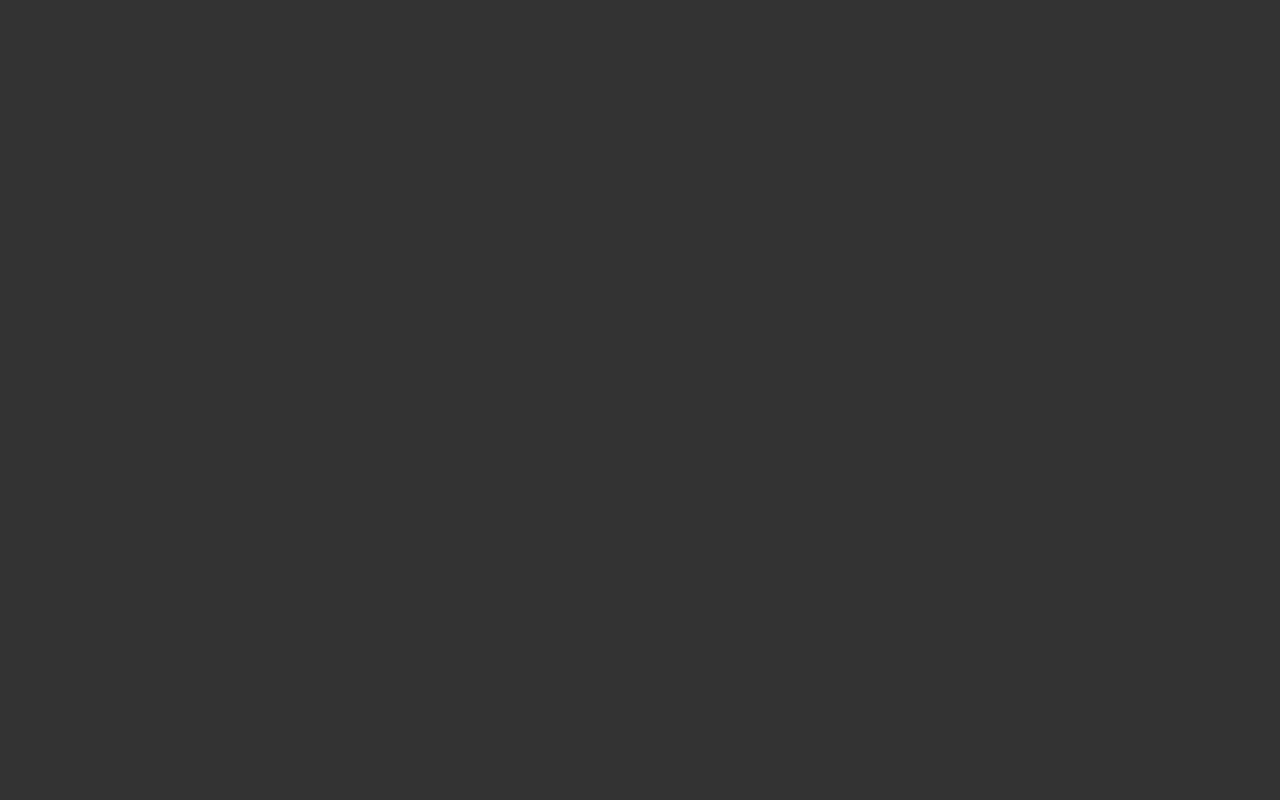
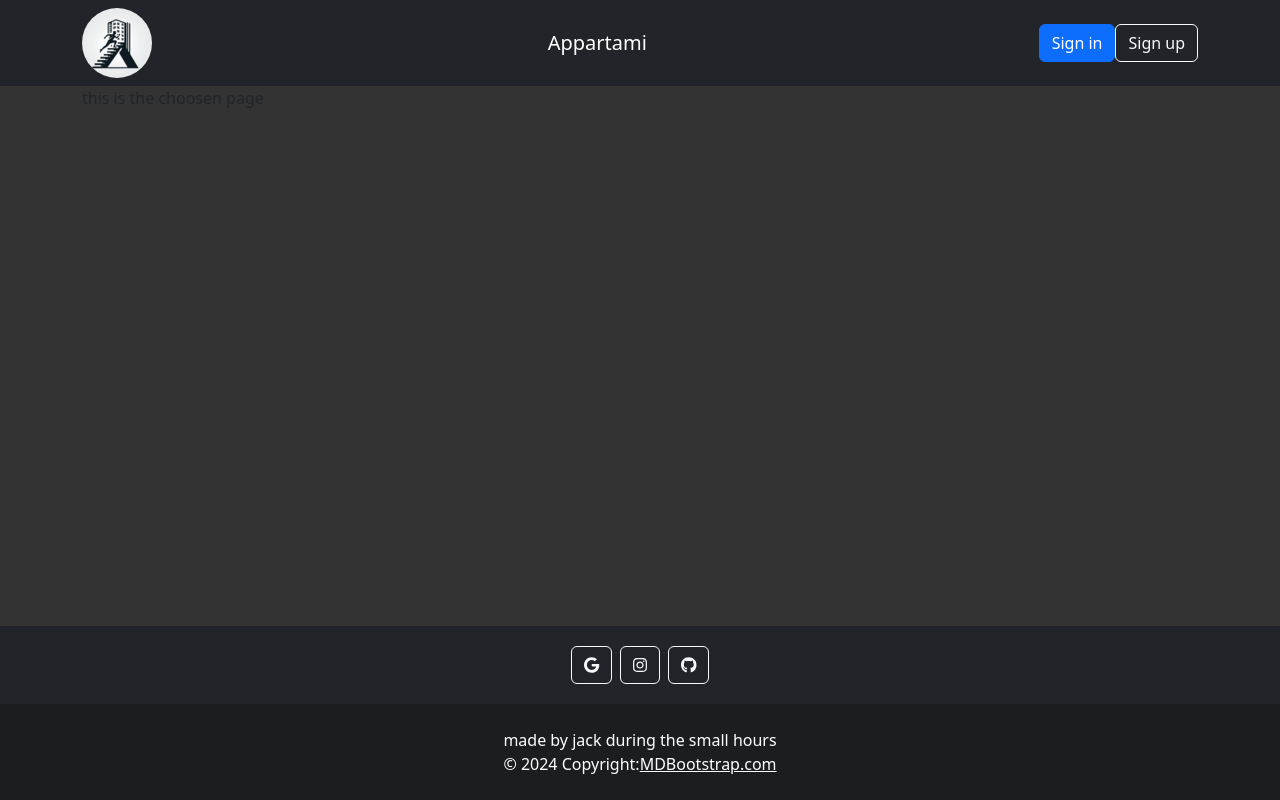
Before and after one commit to comitanigiacomo/appartami, a React (Create React App) app in the folder frontend/: page /#/chooseStanza in a window 1280 px wide. Before the commit this address had no page. Built offline with nearby package versions, Linux system fonts and the light colour scheme; sample sign-in values are in the browser's storage.

Commit message:
Add new page for choosing a room in the navigation

```diff
--- a/frontend/src/App.jsx
+++ b/frontend/src/App.jsx
@@ -7,6 +7,7 @@ import { SignUp } from './Pages/auth/signUp/signUp';
 import { SignIn } from './Pages/auth/signIn/signIn';
 import { UserProfilePage } from './Pages/userProfile/userProfilePage';
 import { Disposizioni } from './Pages/disposizioni/disposizioni';
+import { ToStanza } from './Pages/toStanza/toStanza';
 
 function App() {
   const [isLoggedIn, setIsLoggedIn] = useState(false);
@@ -47,6 +48,7 @@ function App() {
           <Route path="/signUp" element={<SignUp />} />
           <Route path="/signIn" element={<SignIn updateIsLoggedIn={updateIsLoggedIn} />} />
           <Route path="/disposizioni" element={<Disposizioni />} />
+          <Route path="/chooseStanza" element={<ToStanza />} />
         </Route>
       </Routes>
     </Router>
--- a/frontend/src/Components/Buttons.jsx
+++ b/frontend/src/Components/Buttons.jsx
@@ -9,7 +9,7 @@ export function Buttons({ isLoggedIn }) {
 
   const handleStartNow = () => {
     if (isLoggedIn) {
-      navigate('/disposizioni');
+      navigate('/chooseStanza');
     } else {
       setShowAlert(true);
       setTimeout(() => {
--- a/frontend/src/Components/NavComp.jsx
+++ b/frontend/src/Components/NavComp.jsx
@@ -12,9 +12,6 @@ export function NavComp({ isLoggedIn, handleLogout }) {
         <Container>
           <img style={{ borderRadius: '50%', marginRight: '20px' }} src={image} alt="logo" />
           <Navbar.Brand href="#/">Appartami</Navbar.Brand>
-          <Nav className="me-auto">
-            {isLoggedIn && <Nav.Link href="#users">Users</Nav.Link>}
-          </Nav>
           <Nav>
             {isLoggedIn ? (
               <>
--- /dev/null
+++ b/frontend/src/Pages/toStanza/toStanza.css
@@ -0,0 +1,8 @@
+body {
+    display: flex;
+    flex-direction: column;
+}
+
+.container {
+    flex:1;
+}
--- /dev/null
+++ b/frontend/src/Pages/toStanza/toStanza.jsx
@@ -0,0 +1,10 @@
+import React from "react";
+import  './toStanza.css'
+
+export function ToStanza() {
+    return (
+        <div className="container">
+        this is the choosen page
+        </div>
+    )
+}
```
